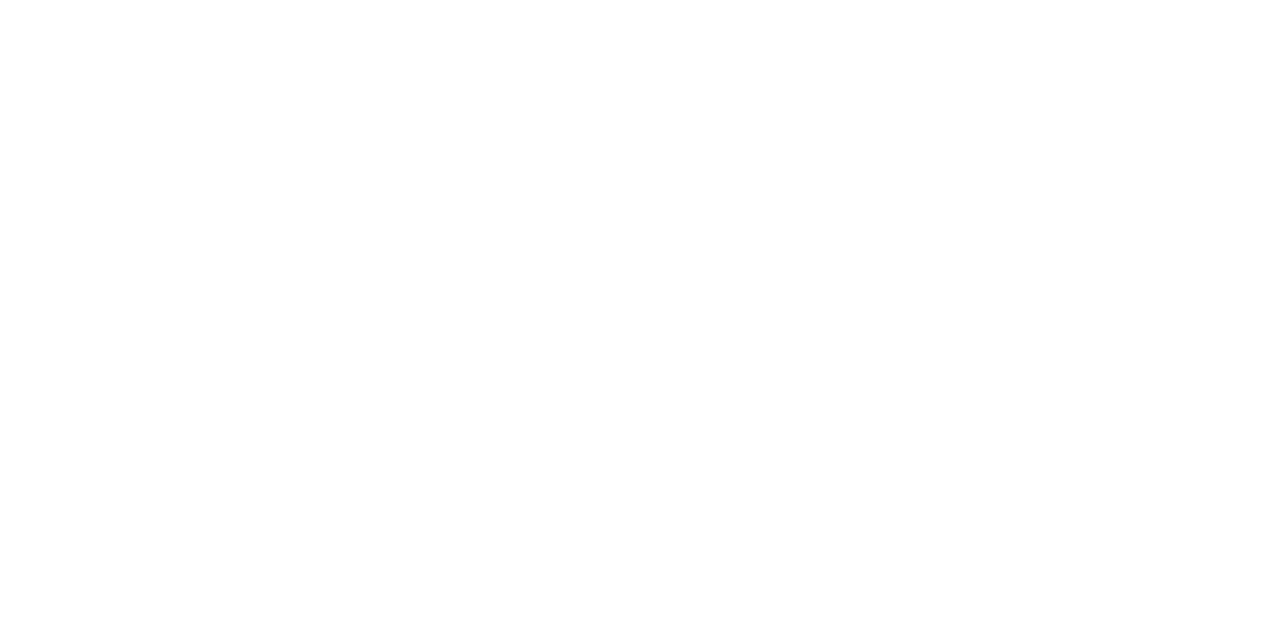
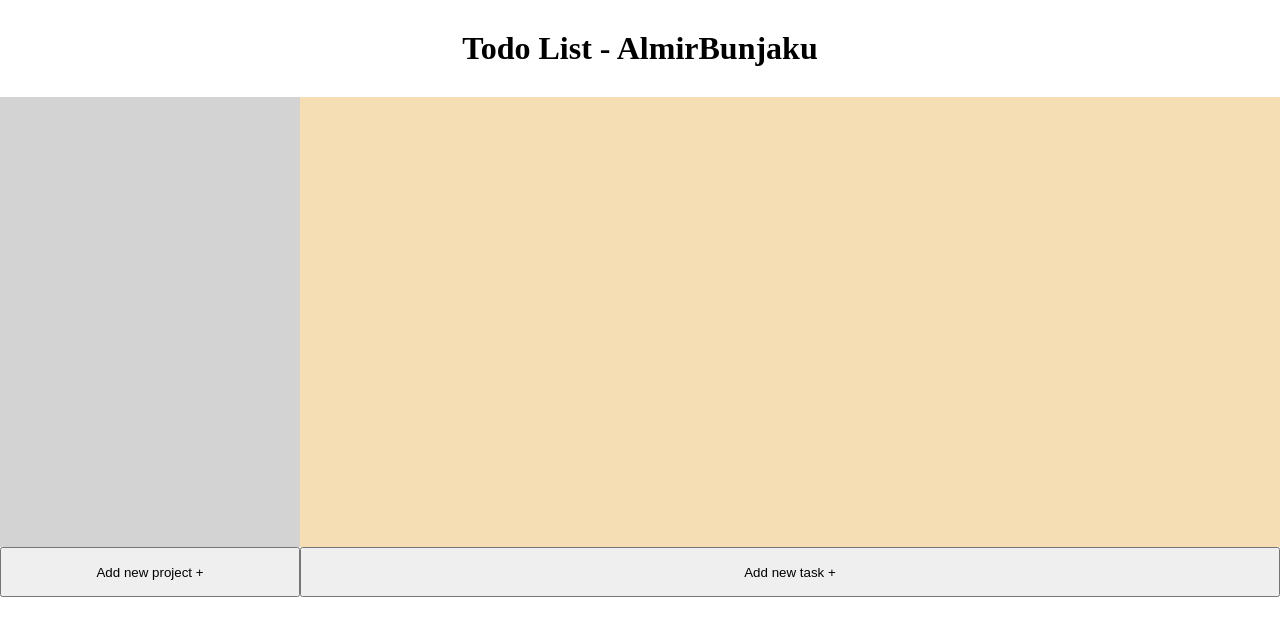
Before and after one commit to AlmirBunjaku/TodoListJS, a website built with webpack: page dist/index.html in a window 1280 px wide. Built offline with nearby package versions, Linux system fonts and the light colour scheme.

Commit message:
Add and style basic layout

```diff
--- a/src/style.css
+++ b/src/style.css
@@ -3,3 +3,34 @@
     padding: 0;
     box-sizing: border-box;
 }
+
+header {
+    text-align: center;
+    padding: 30px;
+}
+
+#wrapper {
+    display: grid;
+    grid-template-rows: 1fr;
+    grid-template-columns: 300px 1fr;
+}
+
+#projects-container {
+    display: grid;
+    grid-template-rows: 1fr 50px;
+}
+
+#projects-list {
+    min-height: 450px;
+    background-color: lightgrey;
+}
+
+#todo-container {
+    display: grid;
+    grid-template-rows: 1fr 50px;
+}
+
+#todo-list {
+    min-height: 450px;
+    background-color: wheat;
+}
```
Also changed, not shown: dist/index.html.
